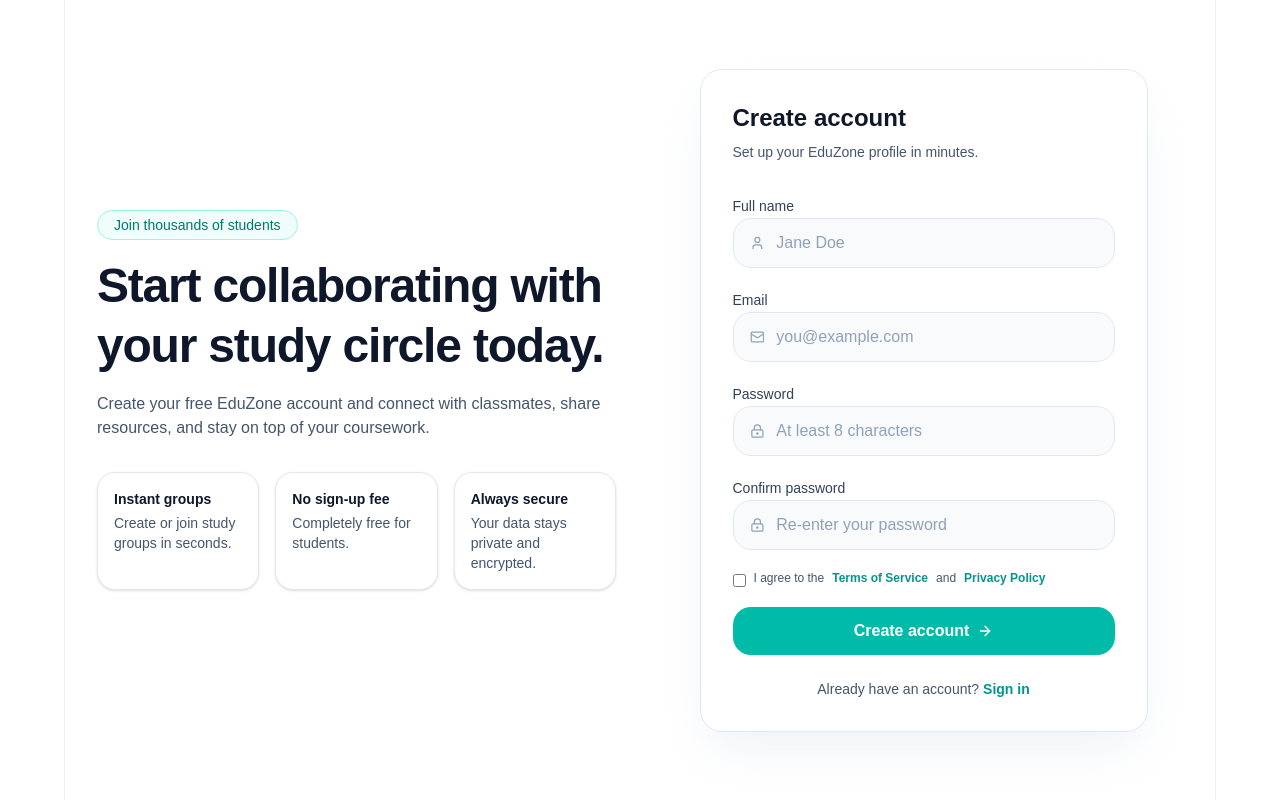
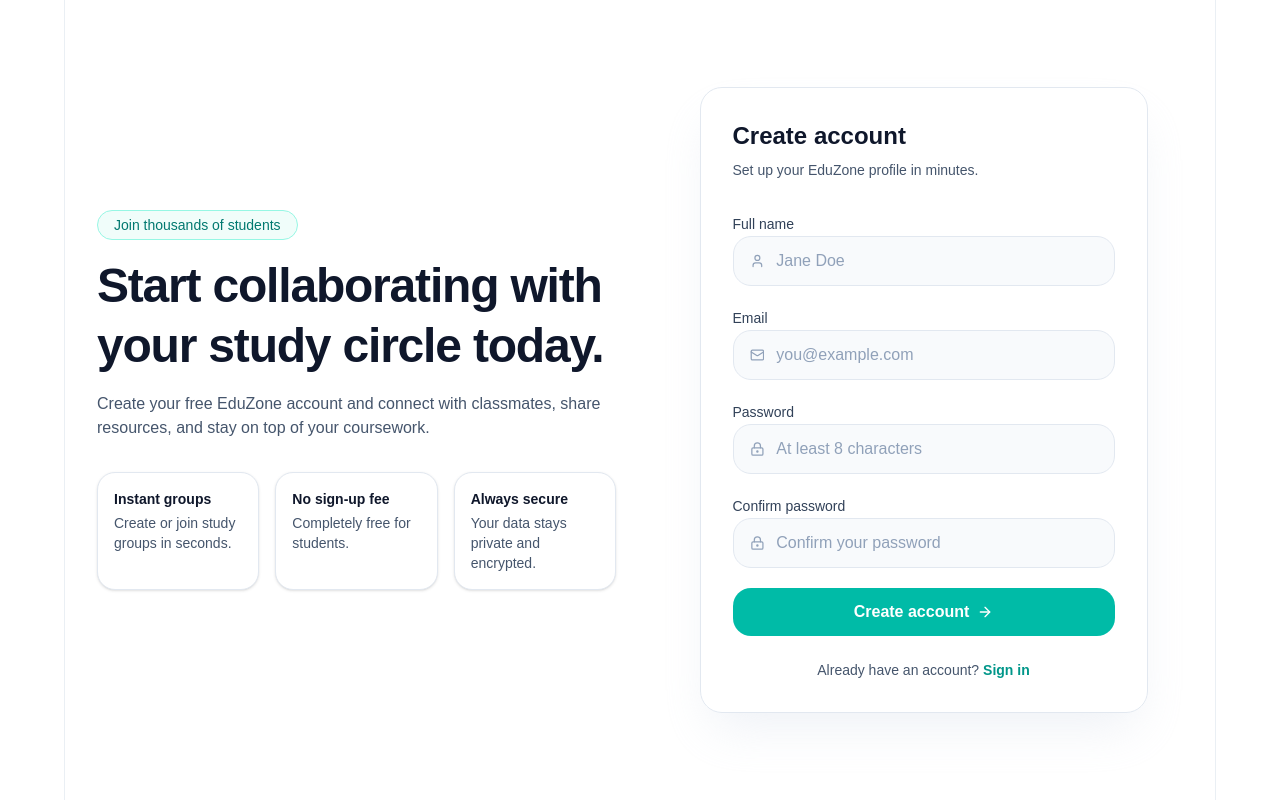
Before and after one commit to YoYo178/chatgyan, a React (Vite) app in the folder frontend/: page /signup in a window 1280 px wide. Built offline with nearby package versions, Linux system fonts and the light colour scheme.

Commit message:
feat(frontend): modularize components

```diff
--- /dev/null
+++ b/frontend/src/components/Badge.tsx
@@ -0,0 +1,7 @@
+export default function Badge({ children }: { children: React.ReactNode }) {
+  return (
+    <span className="inline-flex w-fit rounded-full border border-teal-200 dark:border-teal-900/70 bg-teal-50 dark:bg-teal-900/30 px-4 py-1 text-sm font-medium text-teal-700 dark:text-teal-300">
+      {children}
+    </span>
+  );
+}
--- /dev/null
+++ b/frontend/src/components/CustomInput.tsx
@@ -0,0 +1,24 @@
+import React from 'react'
+
+interface CustomInputProps extends React.InputHTMLAttributes<HTMLInputElement> {
+    icon: React.ReactNode;
+    label: string;
+    placeholder: string;
+}
+
+export default function CustomInput({ icon, label, placeholder, type, ...rest }: CustomInputProps) {
+    return (
+        <label className="block space-y-2">
+            <span className="text-sm font-medium text-slate-700 dark:text-slate-200">{label}</span>
+            <div className="flex items-center gap-3 rounded-2xl border border-slate-200 dark:border-slate-700 bg-slate-50 dark:bg-slate-900/60 px-4 py-3 focus-within:ring-2 focus-within:ring-teal-500/40">
+                {icon}
+                <input
+                    type={type}
+                    placeholder={placeholder}
+                    className="w-full bg-transparent outline-none placeholder:text-slate-400 text-slate-900 dark:text-slate-100"
+                    {...rest}
+                />
+            </div>
+        </label>
+    )
+}
--- /dev/null
+++ b/frontend/src/components/InfoCard.tsx
@@ -0,0 +1,16 @@
+export default function InfoCard({
+  title,
+  description,
+}: {
+  title: string;
+  description: string;
+}) {
+  return (
+    <div className="rounded-2xl border border-slate-200 dark:border-slate-700 bg-white dark:bg-slate-800 p-4 shadow-sm">
+      <p className="text-sm font-semibold">{title}</p>
+      <p className="mt-1 text-sm text-slate-600 dark:text-slate-300">
+        {description}
+      </p>
+    </div>
+  );
+}
--- a/frontend/src/pages/Login.tsx
+++ b/frontend/src/pages/Login.tsx
@@ -1,4 +1,8 @@
-import { Mail, LockKeyhole, ArrowRight } from 'lucide-react';
+import Badge from "@/components/Badge";
+import CustomInput from "@/components/CustomInput";
+import InfoCard from "@/components/InfoCard";
+import { Mail, LockKeyhole, ArrowRight } from "lucide-react";
+import { Link } from "react-router";
 
 export default function Login() {
   return (
@@ -6,30 +10,29 @@
       <section className="w-full max-w-6xl px-8 min-h-screen grid items-center md:grid-cols-2 gap-12 border-l border-r border-slate-200/70 dark:border-slate-700/70">
         <div className="flex flex-col justify-center gap-8 text-center md:text-left py-12 md:py-20">
           <div className="flex flex-col gap-4 items-center md:items-start">
-                        <span className="inline-flex w-fit rounded-full border border-teal-200 dark:border-teal-900/70 bg-teal-50 dark:bg-teal-900/30 px-4 py-1 text-sm font-medium text-teal-700 dark:text-teal-300">
-                            Welcome back to EduZone
-                        </span>
+            <Badge>Welcome back to EduZone</Badge>
             <h1 className="text-4xl sm:text-5xl font-extrabold leading-tight tracking-tight">
               Sign in and jump back into your study circles.
             </h1>
             <p className="max-w-xl text-slate-600 dark:text-slate-300">
-                            Continue collaborating with classmates, keep track of assignments, and pick up right where you left off.
+              Continue collaborating with classmates, keep track of assignments,
+              and pick up right where you left off.
             </p>
           </div>
 
           <div className="grid gap-4 sm:grid-cols-3 text-left">
-                        <div className="rounded-2xl border border-slate-200 dark:border-slate-700 bg-white dark:bg-slate-800 p-4 shadow-sm">
-                            <p className="text-sm font-semibold">Study rooms</p>
-                            <p className="mt-1 text-sm text-slate-600 dark:text-slate-300">Rejoin live group sessions in seconds.</p>
-                        </div>
-                        <div className="rounded-2xl border border-slate-200 dark:border-slate-700 bg-white dark:bg-slate-800 p-4 shadow-sm">
-                            <p className="text-sm font-semibold">Shared resources</p>
-                            <p className="mt-1 text-sm text-slate-600 dark:text-slate-300">Access notes, docs, and study guides.</p>
-                        </div>
-                        <div className="rounded-2xl border border-slate-200 dark:border-slate-700 bg-white dark:bg-slate-800 p-4 shadow-sm">
-                            <p className="text-sm font-semibold">Fast messaging</p>
-                            <p className="mt-1 text-sm text-slate-600 dark:text-slate-300">Keep every class conversation in one place.</p>
-                        </div>
+            <InfoCard
+              title="Study rooms"
+              description="Rejoin live group sessions in seconds."
+            />
+            <InfoCard
+              title="Shared resources"
+              description="Access notes, docs, and study guides."
+            />
+            <InfoCard
+              title="Fast messaging"
+              description="Keep every class conversation in one place."
+            />
           </div>
         </div>
 
@@ -43,44 +46,37 @@
             </div>
 
             <form className="space-y-5">
-                            <label className="block space-y-2">
-                                <span className="text-sm font-medium text-slate-700 dark:text-slate-200">Email</span>
-                                <div className="flex items-center gap-3 rounded-2xl border border-slate-200 dark:border-slate-700 bg-slate-50 dark:bg-slate-900/60 px-4 py-3 focus-within:ring-2 focus-within:ring-teal-500/40">
-                                    <Mail className="h-4 w-4 text-slate-400" />
-                                    <input
+              <CustomInput
+                icon={<Mail className="h-4 w-4 text-slate-400" />}
+                label="Email"
+                placeholder="you@example.com"
                 type="email"
-                                        name="email"
-                                        placeholder="you@example.com"
-                                        className="w-full bg-transparent outline-none placeholder:text-slate-400 text-slate-900 dark:text-slate-100"
               />
-                                </div>
-                            </label>
-
-                            <label className="block space-y-2">
-                                <span className="text-sm font-medium text-slate-700 dark:text-slate-200">Password</span>
-                                <div className="flex items-center gap-3 rounded-2xl border border-slate-200 dark:border-slate-700 bg-slate-50 dark:bg-slate-900/60 px-4 py-3 focus-within:ring-2 focus-within:ring-teal-500/40">
-                                    <LockKeyhole className="h-4 w-4 text-slate-400" />
-                                    <input
+              <CustomInput
+                icon={<LockKeyhole className="h-4 w-4 text-slate-400" />}
+                label="Password"
+                placeholder="Enter your password"
                 type="password"
-                                        name="password"
-                                        placeholder="Enter your password"
-                                        className="w-full bg-transparent outline-none placeholder:text-slate-400 text-slate-900 dark:text-slate-100"
               />
-                                </div>
-                            </label>
 
               <div className="flex items-center justify-between gap-3 text-sm">
                 <label className="inline-flex items-center gap-2 text-slate-600 dark:text-slate-300">
-                                    <input type="checkbox" className="rounded border-slate-300 text-teal-500 focus:ring-teal-500" />
+                  <input
+                    type="checkbox"
+                    className="rounded border-slate-300 text-teal-500 focus:ring-teal-500"
+                  />
                   Remember me
                 </label>
               </div>
 
-
-                            <div className='flex flex-col items-center gap-2'>
-                                <a href="/forgot-password" className="font-medium text-teal-600 dark:text-teal-300 hover:underline">
+              <div className="flex flex-col items-center gap-2">
+                <Link
+                  to="/forgot-password"
+                  className="font-medium text-teal-600 dark:text-teal-300 hover:underline"
+                  replace
+                >
                   Forgot password?
-                                </a>
+                </Link>
                 <button
                   type="submit"
                   className="inline-flex w-full items-center justify-center gap-2 rounded-2xl bg-teal-500 px-4 py-3 font-semibold text-white transition hover:bg-teal-600"
@@ -92,14 +88,18 @@
             </form>
 
             <p className="mt-6 text-center text-sm text-slate-600 dark:text-slate-300">
-                            New here?{' '}
-                            <a href="/signup" className="font-semibold text-teal-600 dark:text-teal-300 hover:underline">
+              New here?{" "}
+              <Link
+                to="/signup"
+                className="font-semibold text-teal-600 dark:text-teal-300 hover:underline"
+                replace
+              >
                 Create an account
-                            </a>
+              </Link>
             </p>
           </div>
         </div>
       </section>
     </main>
-    )
+  );
 }
--- a/frontend/src/pages/Signup.tsx
+++ b/frontend/src/pages/Signup.tsx
@@ -1,4 +1,8 @@
-import { Mail, LockKeyhole, User, ArrowRight } from 'lucide-react';
+import Badge from "@/components/Badge";
+import CustomInput from "@/components/CustomInput";
+import InfoCard from "@/components/InfoCard";
+import { ArrowRight, LockKeyhole, Mail, User } from "lucide-react";
+import { Link } from "react-router";
 
 export default function Signup() {
   return (
@@ -6,30 +10,29 @@
       <section className="w-full max-w-6xl px-8 min-h-screen grid items-center md:grid-cols-2 gap-12 border-l border-r border-slate-200/70 dark:border-slate-700/70">
         <div className="flex flex-col justify-center gap-8 text-center md:text-left py-12 md:py-20">
           <div className="flex flex-col gap-4 items-center md:items-start">
-                        <span className="inline-flex w-fit rounded-full border border-teal-200 dark:border-teal-900/70 bg-teal-50 dark:bg-teal-900/30 px-4 py-1 text-sm font-medium text-teal-700 dark:text-teal-300">
-                            Join thousands of students
-                        </span>
+            <Badge>Join thousands of students</Badge>
             <h1 className="text-4xl sm:text-5xl font-extrabold leading-tight tracking-tight">
               Start collaborating with your study circle today.
             </h1>
             <p className="max-w-xl text-slate-600 dark:text-slate-300">
-                            Create your free EduZone account and connect with classmates, share resources, and stay on top of your coursework.
+              Create your free EduZone account and connect with classmates,
+              share resources, and stay on top of your coursework.
             </p>
           </div>
 
           <div className="grid gap-4 sm:grid-cols-3 text-left">
-                        <div className="rounded-2xl border border-slate-200 dark:border-slate-700 bg-white dark:bg-slate-800 p-4 shadow-sm">
-                            <p className="text-sm font-semibold">Instant groups</p>
-                            <p className="mt-1 text-sm text-slate-600 dark:text-slate-300">Create or join study groups in seconds.</p>
-                        </div>
-                        <div className="rounded-2xl border border-slate-200 dark:border-slate-700 bg-white dark:bg-slate-800 p-4 shadow-sm">
-                            <p className="text-sm font-semibold">No sign-up fee</p>
-                            <p className="mt-1 text-sm text-slate-600 dark:text-slate-300">Completely free for students.</p>
-                        </div>
-                        <div className="rounded-2xl border border-slate-200 dark:border-slate-700 bg-white dark:bg-slate-800 p-4 shadow-sm">
-                            <p className="text-sm font-semibold">Always secure</p>
-                            <p className="mt-1 text-sm text-slate-600 dark:text-slate-300">Your data stays private and encrypted.</p>
-                        </div>
+            <InfoCard
+              title="Instant groups"
+              description="Create or join study groups in seconds."
+            />
+            <InfoCard
+              title="No sign-up fee"
+              description="Completely free for students."
+            />
+            <InfoCard
+              title="Always secure"
+              description="Your data stays private and encrypted."
+            />
           </div>
         </div>
 
@@ -43,69 +46,30 @@
             </div>
 
             <form className="space-y-5">
-                            <label className="block space-y-2">
-                                <span className="text-sm font-medium text-slate-700 dark:text-slate-200">Full name</span>
-                                <div className="flex items-center gap-3 rounded-2xl border border-slate-200 dark:border-slate-700 bg-slate-50 dark:bg-slate-900/60 px-4 py-3 focus-within:ring-2 focus-within:ring-teal-500/40">
-                                    <User className="h-4 w-4 text-slate-400" />
-                                    <input
+              <CustomInput
+                icon={<User className="h-4 w-4 text-slate-400" />}
+                label="Full name"
+                placeholder="Jane Doe"
                 type="text"
-                                        name="name"
-                                        placeholder="Jane Doe"
-                                        className="w-full bg-transparent outline-none placeholder:text-slate-400 text-slate-900 dark:text-slate-100"
               />
-                                </div>
-                            </label>
-
-                            <label className="block space-y-2">
-                                <span className="text-sm font-medium text-slate-700 dark:text-slate-200">Email</span>
-                                <div className="flex items-center gap-3 rounded-2xl border border-slate-200 dark:border-slate-700 bg-slate-50 dark:bg-slate-900/60 px-4 py-3 focus-within:ring-2 focus-within:ring-teal-500/40">
-                                    <Mail className="h-4 w-4 text-slate-400" />
-                                    <input
+              <CustomInput
+                icon={<Mail className="h-4 w-4 text-slate-400" />}
+                label="Email"
+                placeholder="you@example.com"
                 type="email"
-                                        name="email"
-                                        placeholder="you@example.com"
-                                        className="w-full bg-transparent outline-none placeholder:text-slate-400 text-slate-900 dark:text-slate-100"
               />
-                                </div>
-                            </label>
-
-                            <label className="block space-y-2">
-                                <span className="text-sm font-medium text-slate-700 dark:text-slate-200">Password</span>
-                                <div className="flex items-center gap-3 rounded-2xl border border-slate-200 dark:border-slate-700 bg-slate-50 dark:bg-slate-900/60 px-4 py-3 focus-within:ring-2 focus-within:ring-teal-500/40">
-                                    <LockKeyhole className="h-4 w-4 text-slate-400" />
-                                    <input
+              <CustomInput
+                icon={<LockKeyhole className="h-4 w-4 text-slate-400" />}
+                label="Password"
+                placeholder="At least 8 characters"
                 type="password"
-                                        name="password"
-                                        placeholder="At least 8 characters"
-                                        className="w-full bg-transparent outline-none placeholder:text-slate-400 text-slate-900 dark:text-slate-100"
               />
-                                </div>
-                            </label>
-
-                            <label className="block space-y-2">
-                                <span className="text-sm font-medium text-slate-700 dark:text-slate-200">Confirm password</span>
-                                <div className="flex items-center gap-3 rounded-2xl border border-slate-200 dark:border-slate-700 bg-slate-50 dark:bg-slate-900/60 px-4 py-3 focus-within:ring-2 focus-within:ring-teal-500/40">
-                                    <LockKeyhole className="h-4 w-4 text-slate-400" />
-                                    <input
+              <CustomInput
+                icon={<LockKeyhole className="h-4 w-4 text-slate-400" />}
+                label="Confirm password"
+                placeholder="Confirm your password"
                 type="password"
-                                        name="confirmPassword"
-                                        placeholder="Re-enter your password"
-                                        className="w-full bg-transparent outline-none placeholder:text-slate-400 text-slate-900 dark:text-slate-100"
               />
-                                </div>
-                            </label>
-
-                            <label className="inline-flex items-start gap-2 text-xs text-slate-600 dark:text-slate-300">
-                                <input type="checkbox" className="mt-1 rounded border-slate-300 text-teal-500 focus:ring-teal-500" />
-                                I agree to the{' '}
-                                <a href="/terms" className="font-semibold text-teal-600 dark:text-teal-300 hover:underline">
-                                    Terms of Service
-                                </a>
-                                {' '}and{' '}
-                                <a href="/privacy" className="font-semibold text-teal-600 dark:text-teal-300 hover:underline">
-                                    Privacy Policy
-                                </a>
-                            </label>
 
               <button
                 type="submit"
@@ -117,14 +81,18 @@
             </form>
 
             <p className="mt-6 text-center text-sm text-slate-600 dark:text-slate-300">
-                            Already have an account?{' '}
-                            <a href="/login" className="font-semibold text-teal-600 dark:text-teal-300 hover:underline">
+              Already have an account?{" "}
+              <Link
+                to="/login"
+                className="font-semibold text-teal-600 dark:text-teal-300 hover:underline"
+                replace
+              >
                 Sign in
-                            </a>
+              </Link>
             </p>
           </div>
         </div>
       </section>
     </main>
-    )
+  );
 }
```
Lines whose indentation alone changed are shown as unchanged.
